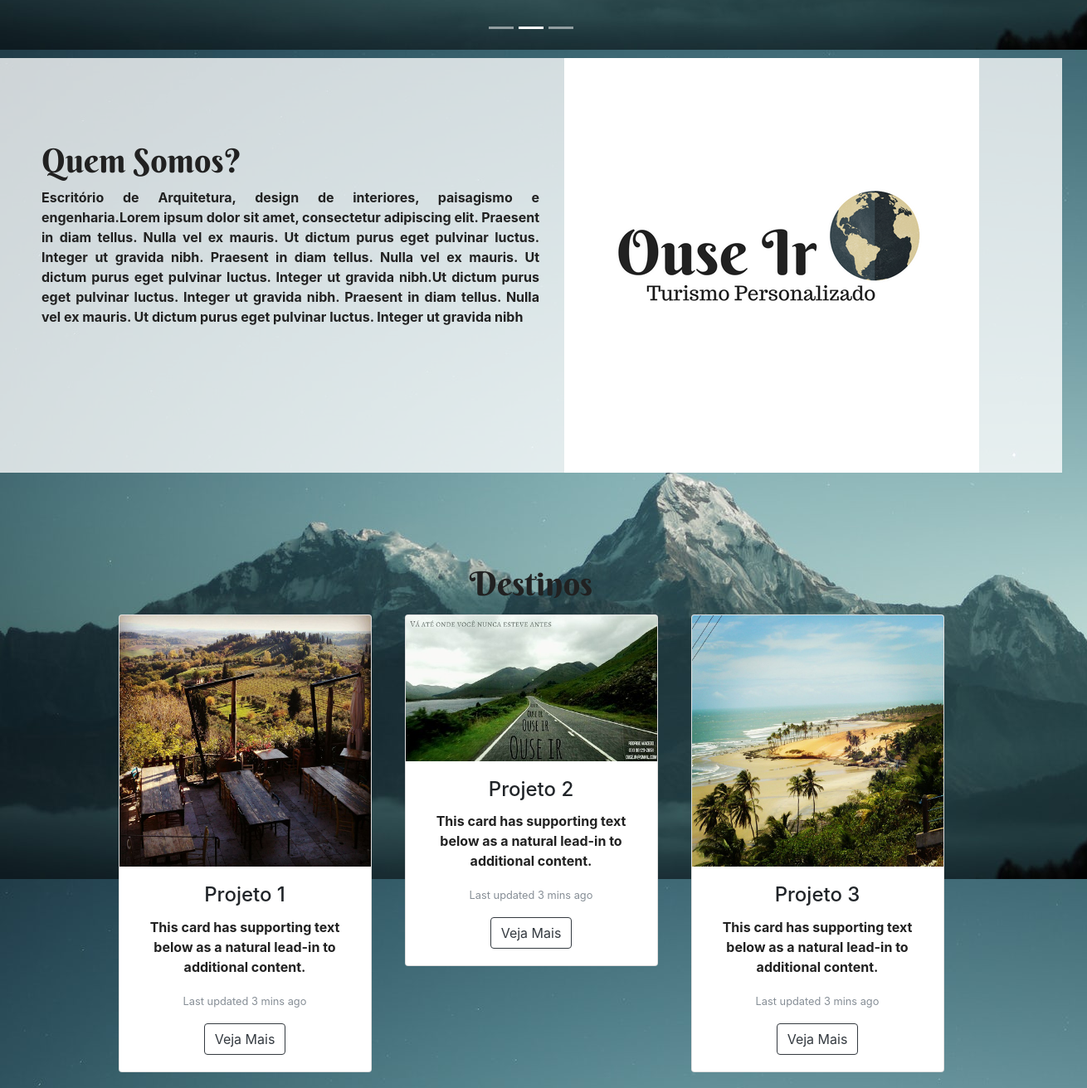
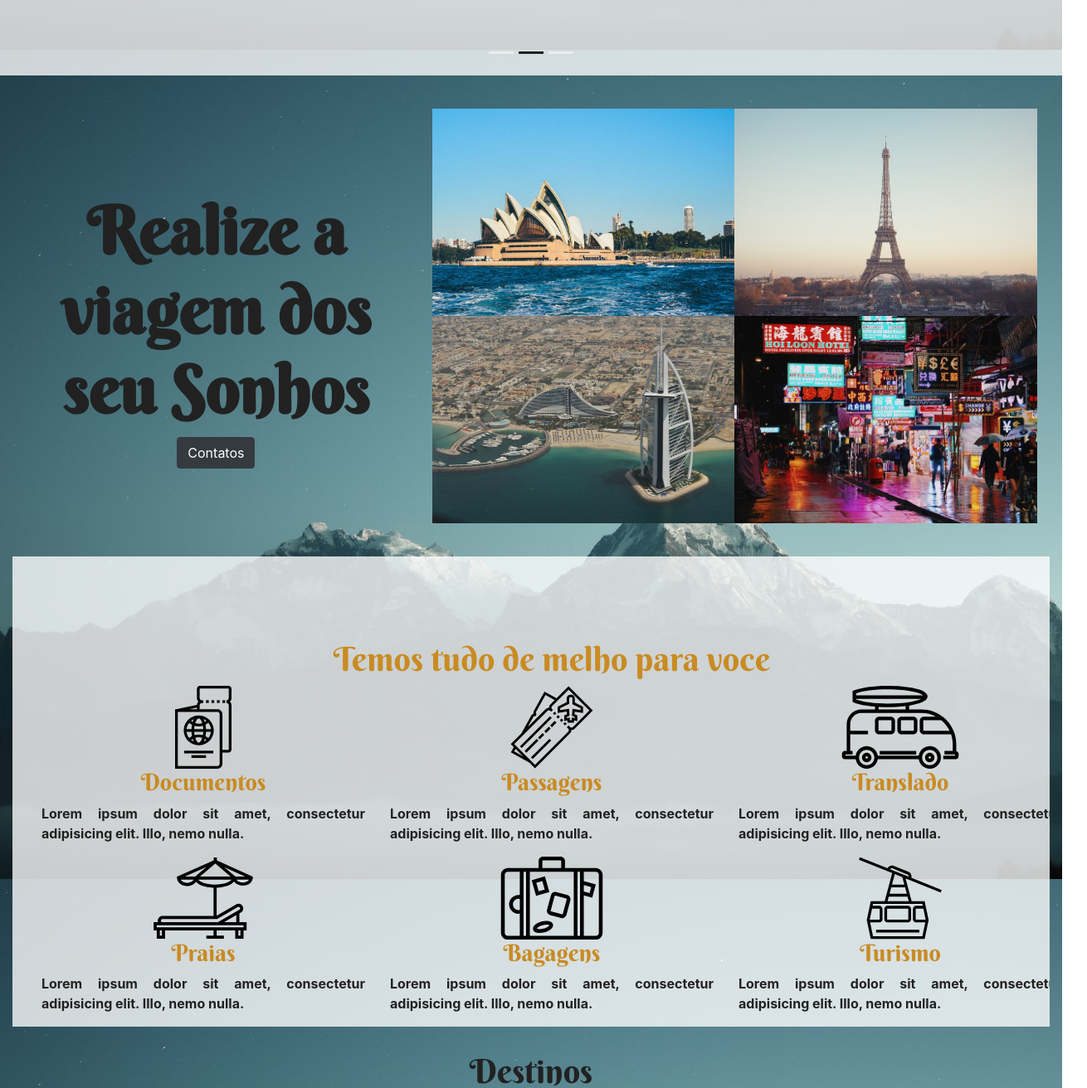
Before and after one commit to gomes00/ouseIr.github.io, a plain HTML site: page index.html in a window 1280 px wide. Shown: the part 940-2252 px from the top of the page at 83% size, 1310 px wide, since content can reach past the window. Drawn offline with nearby package versions, Linux system fonts and the light colour scheme.

Commit message:
mudando o layout do site

```diff
--- a/estilo.css
+++ b/estilo.css
@@ -8,6 +8,7 @@
 }
 html, body{
 	height: auto;
+    overflow-x: hidden;
 }
 
 body{
@@ -15,9 +16,18 @@ body{
     background-attachment: fixed;
 }
 
+.carousel-indicators .active{
+    background-color: #212121 !important;
+}
+
+#pacotes{
+    transition-delay: 1s;
+    -webkit-transition-delay: 1s;
+}
+
 /* MENU */
 #inicio{
-    height: 1000px;
+    height: auto;
     width: auto;
 
 }
@@ -39,28 +49,15 @@ body{
 }
 
 .nav-item .dropdown-menu .dropdown-item{
+    font-family:'Berkshire Swash',Open Sans;
     background-color: transparent;
     color: #c98b22;
 }
 
-.tamanho{
-    height: 470px;
-}
 
-#meucarousel{
-	width: 600px;
-	height: 470px;
-    padding: 0;
-}
-
-#meucarousel img{
-	width: 600px;
-	height: 600px;
-}
 /* /MENU */
 
 /* SITE */
-
 #site row{
     height: auto;
 }
@@ -78,21 +75,83 @@ body{
 #site{
     width: 100%;
 }
+.sonhoimg{
+    height: 250px;
+    width: 250px;
+    padding: 0px !important;
+}
 
-#quem{
+#sonho h1{
+    color: #212121;
+    font-weight: bold;
+    font-family:'Berkshire Swash',Open Sans;
+    font-size: 80px;
+}
+.sonhoimg img{
+    height: 100%;
+    width: 100%;
+    padding-right: 0px;
+    margin-bottom: 0px;
+}
+.tamanho{
+    height: 470px;
+}
+
+#meucarousel{
+	width: 600px;
+	height: 470px;
+    padding: 0;
+}
+#rolagem{
+    background-color: rgba(255,255,255,0.78);
+}
+
+#meucarousel img{
+	width: 600px;
+	height: 600px;
+}
+
+.carousel-item p{
+    color: #c98b22;
+    font-size: 3.5em;
+    font-family:'Berkshire Swash',Open Sans;
+    margin-top: 100px;
+}
+
+.divisao{
+    margin: 40px 0;
+    width: 100%;
+    height: auto;
+}
+
+#vantagens{
+    overflow-x: hidden;
     width: 100%;
     padding-left: 50px;
     background-color: rgba(255,255,255,0.78);
 }
 
-.projetos{
-	margin: 5px;
-	margin-bottom: 10px;
-	width: auto;
-	height: auto;
+#vantagens h1, #vantagens h3{
+        color: #c98b22;
+    text-align: center;
 }
 
-.projetos:hover{
+#vantagens h3{
+
+    font-family:'Berkshire Swash',Open Sans;
+}
+
+#destinos h1{
+    margin-top: 20px;
+    margin-bottom: 60px;
+}
+
+#destinos img{
+    width: 100%;
+    height: 100%;
+    margin-right: 10px;
+}
+#destinos img:hover{
 	opacity: 0.8;
 }
 /* /SITE */
--- a/index.html
+++ b/index.html
@@ -10,7 +10,7 @@
     <link rel="shortcut icon" href="/favicon.ico" type="image/x-icon">
     <link rel="icon" href="imagens/favicon.ico" type="image/x-icon">
     <!-- Bootstrap CSS -->
-     <link rel="stylesheet" href="https://fonts.googleapis.com/css?family=Berkshire+Swash">
+    <link rel="stylesheet" href="https://fonts.googleapis.com/css?family=Berkshire+Swash">
     <link href="estilo.css" rel="stylesheet">
     <link rel="stylesheet" href="bootstrap/css/bootstrap.min.css">
 </head>
@@ -21,29 +21,37 @@
     <div id="inicio" class=" container-fluid justify-content-center">
         <!--menu-->
         <div class="row justify-content-center">
-            <ul class="nav justify-content-end">
+            <ul class="nav justify-content-end ">
                 <li class="nav-item">
                     <a class="nav-link" href="index.html">Home</a>
                 </li>
-                <li class="nav-item dropdown justify-content-end">
-                    <a class="nav-link dropdown-toggle " href="projetos.html" id="navbarDropdownMenuLink" data-toggle="dropdown" aria-haspopup="true" aria-expanded="false">Viagens</a>
-                    <div class="dropdown-menu " aria-labelledby="navbarDropdownMenuLink">
-                        <a class="dropdown-item" href="projetos.html">Praias</a>
-                        <a class="dropdown-item" href="projetos.html">Cidades</a>
-                    </div>
+                <li id="pacotes" class="nav-item dropdown justify-content-end">
+                    <a class="nav-link" href="#">Quem Somos</a>
                 </li>
                 <li class="nav-item">
-                    <a class="nav-link" href="#">Passagens</a>
+                    <a class="nav-link" data-spy="scroll" data-target="#destinos" data-offset="500" href="#">Planos</a>
+                </li>
+                <li class="nav-item">
+                    <a class="nav-link" data-spy="scroll" data-target="#destinos" data-offset="500" href="#">Contatos</a>
                 </li>
             </ul>
         </div>
         <!--/menu-->
 
-        <div class=" tamanho row justify-content-center">
+        <div class=" row justify-content-center">
             <img src="imagens/ouseIr_Logo1.png" class="img-fluid" alt="Responsive image">
         </div>
 
-        <div class=" tamanho row justify-content-center">
+    </div>
+    <!--/inicio-->
+
+    <!--/SITE-->
+
+
+
+    <div id="site" class=" container-fluid justify-content-center">
+
+        <div id="rolagem" class="  row justify-content-center">
             <div id="meucarousel" class="carousel slide" data-ride="carousel">
                 <!--carousel-->
 
@@ -55,42 +63,118 @@
 
                 <div class="carousel-inner">
 
-                    <div class="carousel-item active">
+                    <div class="carousel-item active justify-content-center">
                         <img class="d-block w-100 img-fluid" src="imagens/carrosel1.png" alt="First slide">
                     </div>
 
-                    <div class="carousel-item">
+                    <div class="carousel-item justify-content-center ">
                         <img class="d-block w-100 img-fluid" src="imagens/carrosel2.png" alt="Second slide">
                     </div>
 
-                    <div class="carousel-item">
-                        <img class="d-block w-100 img-fluid" src="imagens/carrosel2.png" alt="Third slide">
+                    <div class="carousel-item justify-content-end text-justify text-center">
+                        <p>Nossa missão:<br> Inspirar e concretizar viagens!
+                        </p>
+                    </div>
+                </div>
+            </div>
+        </div>
+        <!--/carousel-->
+
+        <div class="gap"></div>
+
+        <div id="sonho">
+            <!--SONHO-->
+            <div class="row divisao justify-content-center text-justify">
+
+                <div class="col-md-5 justify-content-center text-justify text-center">
+                    <h1>Realize a viagem dos seu Sonhos</h1>
+                    <button class="btn btn-dark">Contatos</button>
+                </div>
+
+                <div class="col-md-7">
+                    <div class="row " style="display: flex">
+                        <div class="col-md-6 sonhoimg">
+                            <img class="img-fluid" alt="Responsive image" src="imagens/australia.jpeg">
+                        </div>
+                        <div class="col-md-6 sonhoimg">
+                            <img class="img-fluid" alt="Responsive image" src="imagens/paris.jpeg">
+                        </div>
+                    </div>
+                    <div class="row" style="display: flex">
+                        <div class="col-md-6 sonhoimg">
+                            <img class="img-fluid  " alt="Responsive image" src="imagens/dubai.jpeg">
+                        </div>
+                        <div class="col-md-6 sonhoimg">
+                            <img class="img-fluid" alt="Responsive image" src="imagens/china.jpeg">
+                        </div>
+                    </div>
+                </div>
+
+            </div>
+        </div>
+        <!--/SONHO-->
+
+        <div class="gap"></div>
+
+        <div id="vantagens">
+            <div class="row justify-content-center text-justify">
+
+                <h1>Temos tudo de melho para voce</h1>
+
+                <div class="row">
+
+                    <div class="col-xl-4 col-md-6">
+                        <div style="height: 100px;" class="d-flex justify-content-center">
+                            <img src="imagens/passaporte.svg" alt="Passaporte">
+                        </div>
+                        <h3>Documentos</h3>
+                        <p>Lorem ipsum dolor sit amet, consectetur adipisicing elit. Illo, nemo nulla.</p>
+                    </div>
+
+                    <div class="col-xl-4 col-md-6">
+                        <div style="height: 100px;" class="d-flex justify-content-center">
+                            <img src="imagens/passagens.svg" alt="Passagens">
+                        </div>
+                        <h3>Passagens</h3>
+                        <p>Lorem ipsum dolor sit amet, consectetur adipisicing elit. Illo, nemo nulla.</p>
+                    </div>
+
+                    <div class="col-xl-4 col-md-6">
+                        <div style="height: 100px;" class="d-flex justify-content-center">
+                            <img src="imagens/translado.svg" alt="Translado">
+                        </div>
+                        <h3>Translado</h3>
+                        <p>Lorem ipsum dolor sit amet, consectetur adipisicing elit. Illo, nemo nulla.</p>
+                    </div>
+
+                    <div class="col-xl-4 col-md-6">
+                        <div style="height: 100px;" class="d-flex justify-content-center">
+                            <img src="imagens/praias.svg" alt="Praias">
+                        </div>
+                        <h3>Praias</h3>
+                        <p>Lorem ipsum dolor sit amet, consectetur adipisicing elit. Illo, nemo nulla.</p>
+                    </div>
+
+                    <div class="col-xl-4 col-md-6">
+                        <div style="height: 100px;" class="d-flex justify-content-center">
+                            <img src="imagens/bagagens.svg" alt="Bagagens">
+                        </div>
+                        <h3>Bagagens</h3>
+                        <p>Lorem ipsum dolor sit amet, consectetur adipisicing elit. Illo, nemo nulla.</p>
+                    </div>
+
+                    <div class="col-xl-4 col-md-6">
+                        <div style="height: 100px;" class="d-flex justify-content-center">
+                            <img src="imagens/turismo.svg" alt="Turismo">
+                        </div>
+                        <h3>Turismo</h3>
+                        <p>Lorem ipsum dolor sit amet, consectetur adipisicing elit. Illo, nemo nulla.</p>
                     </div>
 
                 </div>
+
             </div>
-            <!--/carousel-->
-        </div>
 
-    </div>
-    <!--/inicio-->
-
-    <!--/SITE-->
-    <div id="site">
-
-        <div class="gap"></div>
-
-        <div id="quem">
-            <div class="row justify-content-center text-justify">
-                <!--row1-->
-                <div class="col-md-6">
-                    <h1>Quem Somos?</h1>
-                    <p>Escritório de Arquitetura, design de interiores, paisagismo e engenharia.Lorem ipsum dolor sit amet, consectetur adipiscing elit. Praesent in diam tellus. Nulla vel ex mauris. Ut dictum purus eget pulvinar luctus. Integer ut gravida nibh. Praesent in diam tellus. Nulla vel ex mauris. Ut dictum purus eget pulvinar luctus. Integer ut gravida nibh.Ut dictum purus eget pulvinar luctus. Integer ut gravida nibh. Praesent in diam tellus. Nulla vel ex mauris. Ut dictum purus eget pulvinar luctus. Integer ut gravida nibh</p>
-                </div>
-                <div class="col-md-6">
-                    <img src="imagens/img1.png" class="img-fluid" alt="Responsive image">
-                </div>
-            </div>
         </div>
         <!--/row1-->
 
@@ -99,47 +183,23 @@
         <section id="destinos" class="row justify-content-center">
             <!--row2-->
 
-            <div class="row justify-content-center">
+
                 <h1>Destinos</h1>
-            </div>
 
-            <div class="row justify-content-center">
+
+            <div class="row  justify-content-center">
                 <!--row2.1-->
 
-                <div class="col-lg-3 projetos rounded text-center">
-                    <div class="card">
-                        <img class="card-img-top" src="imagens/fazenda1.jpg" alt="Card image cap">
-                        <div class="card-body">
-                            <h4 class="card-title">Projeto 1</h4>
-                            <p class="card-text">This card has supporting text below as a natural lead-in to additional content.</p>
-                            <p class="card-text"><small class="text-muted">Last updated 3 mins ago</small></p>
-                            <button type="button" class="btn btn-outline-dark">Veja Mais</button>
-                        </div>
-                    </div>
+                <div class="col-lg-3  justify-content-center">
+                    <a href="#"><img src="imagens/roma1.jpg"></a>
                 </div>
 
-                <div class="col-lg-3 projetos rounded text-center">
-                    <div class="card">
-                        <img class="card-img-top" src="imagens/marca.jpg" alt="Card image cap">
-                        <div class="card-body">
-                            <h4 class="card-title">Projeto 2</h4>
-                            <p class="card-text">This card has supporting text below as a natural lead-in to additional content.</p>
-                            <p class="card-text"><small class="text-muted">Last updated 3 mins ago</small></p>
-                            <button type="button" class="btn btn-outline-dark">Veja Mais</button>
-                        </div>
-                    </div>
+                <div class="col-lg-3  justify-content-center">
+                    <a href="#"><img src="imagens/fazenda1.jpg"></a>
                 </div>
 
-                <div class="col-lg-3 projetos rounded text-center">
-                    <div class="card">
-                        <img class="card-img-top" src="imagens/praia1.jpg" alt="Card image cap">
-                        <div class="card-body">
-                            <h4 class="card-title">Projeto 3</h4>
-                            <p class="card-text">This card has supporting text below as a natural lead-in to additional content.</p>
-                            <p class="card-text"><small class="text-muted">Last updated 3 mins ago</small></p>
-                            <button type="button" class="btn btn-outline-dark">Veja Mais</button>
-                        </div>
-                    </div>
+                <div class="col-lg-3 justify-content-center">
+                   <a href="#"><img src="imagens/praia1.jpg"></a>
                 </div>
 
             </div>
```
Also changed, not shown: imagens/australia.jpeg (added), imagens/bagagens.svg (added), imagens/china.jpeg (added), imagens/dubai.jpeg (added), imagens/paris.jpeg (added), imagens/passagens.svg (added), imagens/passaporte.svg (added), imagens/praias.svg (added), imagens/translado.svg (added), imagens/turismo.svg (added).
